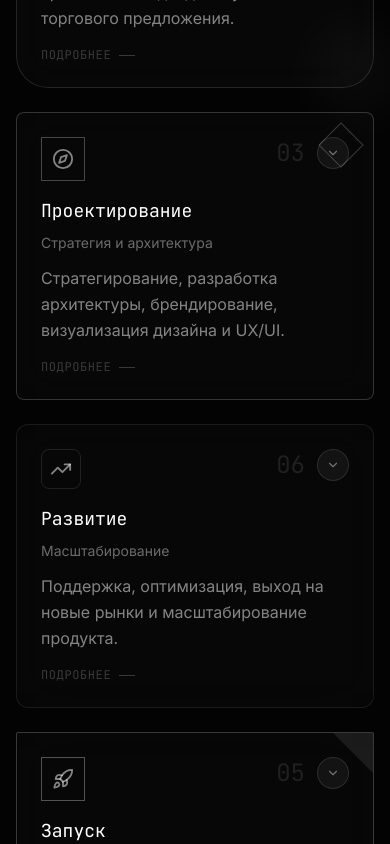
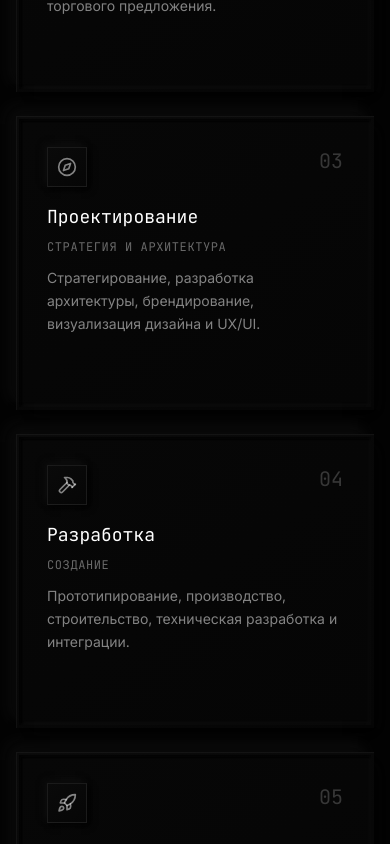
Before and after one commit to TimurSama/foxampy, a Next.js app: page / in a window 390 px wide. Shown: the part 1800-2644 px from the top of the page. Built offline with nearby package versions, Linux system fonts and the light colour scheme.

Commit message:
refactor: ProcessRoadmap neomorphism style, no framer-motion animations, inner border contract animation on click

```diff
--- a/components/sections/ProcessRoadmap.tsx
+++ b/components/sections/ProcessRoadmap.tsx
@@ -1,17 +1,14 @@
 "use client";
 
-import { motion, AnimatePresence } from 'framer-motion';
+import { useState } from 'react';
 import { useI18n } from '@/lib/i18n/context';
-import { useState } from 'react';
 import {
   Search,
   Lightbulb,
   Compass,
   Hammer,
   Rocket,
-  TrendingUp,
-  ChevronDown,
-  X
+  TrendingUp
 } from 'lucide-react';
 
 interface Stage {
@@ -22,17 +19,17 @@ interface Stage {
   description: string;
   details: string[];
   number: string;
-  style: 'neural' | 'organic' | 'geometric' | 'fluid' | 'crystalline' | 'minimal';
 }
 
 export default function ProcessRoadmap() {
   const { language } = useI18n();
-  const [expandedCard, setExpandedCard] = useState<string | null>(null);
+  const [activeCard, setActiveCard] = useState<string | null>(null);
+  const [animatingCard, setAnimatingCard] = useState<string | null>(null);
 
   const stages: Stage[] = [
     {
       id: 'discovery',
-      icon: <Search size={22} />,
+      icon: <Search size={20} />,
       title: language === 'ru' ? 'Исследование' : 'Discovery',
       subtitle: language === 'ru' ? 'Анализ и аудит' : 'Analysis & Audit',
       description: language === 'ru'
@@ -51,12 +48,11 @@ export default function ProcessRoadmap() {
         'Audit of existing solutions',
         'Hypothesis formation'
       ],
-      number: '01',
-      style: 'neural'
+      number: '01'
     },
     {
       id: 'concept',
-      icon: <Lightbulb size={22} />,
+      icon: <Lightbulb size={20} />,
       title: language === 'ru' ? 'Концепция' : 'Concept',
       subtitle: language === 'ru' ? 'Идея и позиционирование' : 'Idea & Positioning',
       description: language === 'ru'
@@ -75,12 +71,11 @@ export default function ProcessRoadmap() {
         'Creating moodboards',
         'Formulating UVP'
       ],
-      number: '02',
-      style: 'organic'
+      number: '02'
     },
     {
       id: 'design',
-      icon: <Compass size={22} />,
+      icon: <Compass size={20} />,
       title: language === 'ru' ? 'Проектирование' : 'Design',
       subtitle: language === 'ru' ? 'Стратегия и архитектура' : 'Strategy & Architecture',
       description: language === 'ru'
@@ -99,12 +94,11 @@ export default function ProcessRoadmap() {
         'UX/UI prototypes',
         'Visual guidelines'
       ],
-      number: '03',
-      style: 'geometric'
+      number: '03'
     },
     {
       id: 'development',
-      icon: <Hammer size={22} />,
+      icon: <Hammer size={20} />,
       title: language === 'ru' ? 'Разработка' : 'Development',
       subtitle: language === 'ru' ? 'Создание' : 'Creation',
       description: language === 'ru'
@@ -123,12 +117,11 @@ export default function ProcessRoadmap() {
         'System integration',
         'Testing and QA'
       ],
-      number: '04',
-      style: 'fluid'
+      number: '04'
     },
     {
       id: 'launch',
-      icon: <Rocket size={22} />,
+      icon: <Rocket size={20} />,
       title: language === 'ru' ? 'Запуск' : 'Launch',
       subtitle: language === 'ru' ? 'Релиз' : 'Release',
       description: language === 'ru'
@@ -147,12 +140,11 @@ export default function ProcessRoadmap() {
         'Product launch',
         'Feedback collection'
       ],
-      number: '05',
-      style: 'crystalline'
+      number: '05'
     },
     {
       id: 'evolution',
-      icon: <TrendingUp size={22} />,
+      icon: <TrendingUp size={20} />,
       title: language === 'ru' ? 'Развитие' : 'Evolution',
       subtitle: language === 'ru' ? 'Масштабирование' : 'Scaling',
       description: language === 'ru'
@@ -171,199 +163,222 @@ export default function ProcessRoadmap() {
         'New features',
         'Long-term strategy'
       ],
-      number: '06',
-      style: 'minimal'
+      number: '06'
     }
   ];
 
-  const getCardBorderStyles = (style: Stage['style']) => {
-    switch (style) {
-      case 'neural': return 'border-white/[0.15] rounded-2xl';
-      case 'organic': return 'border-white/[0.12] rounded-[2rem]';
-      case 'geometric': return 'border-white/[0.18] rounded-lg';
-      case 'fluid': return 'border-white/[0.1] rounded-[1.5rem_0.5rem]';
-      case 'crystalline': return 'border-white/[0.2] rounded-sm';
-      case 'minimal': return 'border-white/[0.08] rounded-xl';
-      default: return 'border-white/10 rounded-xl';
-    }
-  };
+  const handleCardClick = (stageId: string) => {
+    if (animatingCard) return;
 
-  const getIconContainerStyles = (style: Stage['style']) => {
-    switch (style) {
-      case 'neural': return 'w-12 h-12 rounded-full border border-white/20';
-      case 'organic': return 'w-12 h-12 rounded-2xl border border-white/15';
-      case 'geometric': return 'w-11 h-11 border border-white/25';
-      case 'fluid': return 'w-12 h-12 rounded-full bg-white/[0.05]';
-      case 'crystalline': return 'w-11 h-11 border border-white/30';
-      case 'minimal': return 'w-10 h-10 rounded-lg border border-white/10';
-      default: return 'w-11 h-11 border border-white/20';
-    }
-  };
+    setAnimatingCard(stageId);
 
-  const StageCard = ({ stage, index }: { stage: Stage; index: number }) => {
-    const isExpanded = expandedCard === stage.id;
+    // Переключаем контент в середине анимации
+    setTimeout(() => {
+      setActiveCard(prev => prev === stageId ? null : stageId);
+    }, 150);
 
-    return (
-      <motion.div
-        initial={{ opacity: 0, y: 30 }}
-        whileInView={{ opacity: 1, y: 0 }}
-        viewport={{ once: true }}
-        transition={{ delay: index * 0.1, duration: 0.5 }}
-        layout
-        className={`relative cursor-pointer border bg-white/[0.02] backdrop-blur-xl
-                    transition-all duration-500 hover:bg-white/[0.04]
-                    ${getCardBorderStyles(stage.style)}
-                    ${isExpanded ? 'bg-white/[0.05]' : ''}
-                   `}
-        onClick={() => setExpandedCard(isExpanded ? null : stage.id)}
-      >
-        {/* Style-specific decorations */}
-        {stage.style === 'neural' && !isExpanded && (
-          <div className="absolute top-3 right-3 w-16 h-16 opacity-20 pointer-events-none">
-            <div className="absolute inset-0 border border-white/30 rounded-full" />
-            <div className="absolute inset-2 border border-white/20 rounded-full" />
-            <div className="absolute inset-4 border border-white/10 rounded-full" />
-          </div>
-        )}
-        {stage.style === 'organic' && (
-          <div className="absolute -bottom-8 -right-8 w-24 h-24 bg-white/[0.03] rounded-full blur-xl pointer-events-none" />
-        )}
-        {stage.style === 'geometric' && !isExpanded && (
-          <div className="absolute top-4 right-4 w-8 h-8 border border-white/20 rotate-45 pointer-events-none" />
-        )}
-        {stage.style === 'fluid' && (
-          <div className="absolute bottom-0 left-0 right-0 h-1/3 bg-gradient-to-t from-white/[0.05] to-transparent pointer-events-none"
-               style={{ borderRadius: 'inherit' }} />
-        )}
-        {stage.style === 'crystalline' && !isExpanded && (
-          <div className="absolute top-0 right-0 w-0 h-0 border-t-[40px] border-t-white/[0.08] border-l-[40px] border-l-transparent pointer-events-none" />
-        )}
-
-        <div className="relative z-10 p-6">
-          {/* Header - Always visible */}
-          <div className="flex items-start justify-between mb-4">
-            <div className={`flex items-center justify-center text-white/50 ${getIconContainerStyles(stage.style)}`}>
-              {stage.icon}
-            </div>
-            <div className="flex items-center gap-3">
-              <span className="font-mono text-2xl text-white/10">{stage.number}</span>
-              {/* Expand/Collapse indicator */}
-              <motion.div
-                animate={{ rotate: isExpanded ? 180 : 0 }}
-                transition={{ duration: 0.3 }}
-                className="w-8 h-8 flex items-center justify-center rounded-full bg-white/[0.05] border border-white/10"
-              >
-                {isExpanded ? <X size={14} className="text-white/60" /> : <ChevronDown size={14} className="text-white/40" />}
-              </motion.div>
-            </div>
-          </div>
-
-          {/* Basic Content - Always visible */}
-          <div>
-            <h3 className="text-lg md:text-xl font-mono text-white mb-2">
-              {stage.title}
-            </h3>
-            <p className="text-sm text-white/40 mb-3">
-              {stage.subtitle}
-            </p>
-            <p className="text-base text-white/50 leading-relaxed">
-              {stage.description}
-            </p>
-          </div>
-
-          {/* Expanded Content - Details list */}
-          <AnimatePresence>
-            {isExpanded && (
-              <motion.div
-                initial={{ opacity: 0, height: 0 }}
-                animate={{ opacity: 1, height: 'auto' }}
-                exit={{ opacity: 0, height: 0 }}
-                transition={{ duration: 0.3, ease: "easeInOut" }}
-                className="overflow-hidden"
-              >
-                <div className="pt-6 mt-6 border-t border-white/10">
-                  <ul className="space-y-3">
-                    {stage.details.map((detail, idx) => (
-                      <motion.li
-                        key={idx}
-                        className="flex items-start gap-3 text-base text-white/60"
-                        initial={{ opacity: 0, x: -10 }}
-                        animate={{ opacity: 1, x: 0 }}
-                        transition={{ delay: idx * 0.05 }}
-                      >
-                        <span className="w-1.5 h-1.5 rounded-full bg-white/50 mt-2 flex-shrink-0" />
-                        <span>{detail}</span>
-                      </motion.li>
-                    ))}
-                  </ul>
-
-                  {/* Methodology note */}
-                  <div className="mt-4 pt-4 border-t border-white/10">
-                    <p className="text-xs text-white/30 font-mono uppercase tracking-wider">
-                      {language === 'ru' ? 'Методология' : 'Methodology'}
-                    </p>
-                  </div>
-                </div>
-              </motion.div>
-            )}
-          </AnimatePresence>
-
-          {/* Click hint - shown when not expanded */}
-          {!isExpanded && (
-            <div className="flex items-center gap-2 text-white/20 mt-4">
-              <span className="text-xs font-mono uppercase tracking-wider">
-                {language === 'ru' ? 'Подробнее' : 'Details'}
-              </span>
-              <div className="w-4 h-px bg-white/20" />
-            </div>
-          )}
-        </div>
-      </motion.div>
-    );
+    // Сбрасываем анимацию
+    setTimeout(() => {
+      setAnimatingCard(null);
+    }, 300);
   };
 
   return (
     <section id="process" className="px-4 py-20 md:py-28">
       <div className="max-w-6xl mx-auto">
         {/* Header */}
-        <motion.div
-          initial={{ opacity: 0, y: 20 }}
-          whileInView={{ opacity: 1, y: 0 }}
-          viewport={{ once: true }}
-          transition={{ duration: 0.5 }}
-          className="text-center mb-16"
-        >
+        <div className="text-center mb-16">
           <h2 className="text-2xl md:text-3xl font-mono text-white mb-2">
             {language === 'ru' ? 'Полный цикл' : 'Full Cycle'}
           </h2>
           <p className="text-sm text-white/30 font-mono tracking-[0.2em] uppercase">
             {language === 'ru' ? 'от идеи до масштабирования' : 'from idea to scaling'}
           </p>
-        </motion.div>
+        </div>
 
         {/* Grid */}
-        <div className="space-y-6">
-          {/* Row 1 */}
-          <div className="grid grid-cols-1 md:grid-cols-3 gap-6">
-            <StageCard stage={stages[0]} index={0} />
-            <StageCard stage={stages[1]} index={1} />
-            <StageCard stage={stages[2]} index={2} />
-          </div>
+        <div className="grid grid-cols-1 md:grid-cols-2 lg:grid-cols-3 gap-6">
+          {stages.map((stage) => {
+            const isActive = activeCard === stage.id;
+            const isAnimating = animatingCard === stage.id;
 
-          {/* Row 2 - reversed on desktop */}
-          <div className="grid grid-cols-1 md:grid-cols-3 gap-6">
-            <div className="md:order-3">
-              <StageCard stage={stages[5]} index={3} />
-            </div>
-            <div className="md:order-2">
-              <StageCard stage={stages[4]} index={4} />
-            </div>
-            <div className="md:order-1">
-              <StageCard stage={stages[3]} index={5} />
-            </div>
-          </div>
+            return (
+              <div
+                key={stage.id}
+                className="neo-card-container cursor-pointer"
+                onClick={() => handleCardClick(stage.id)}
+              >
+                {/* Внешняя рамка - неоморфизм */}
+                <div className="neo-card-outer">
+                  {/* Средняя рамка */}
+                  <div className="neo-card-middle">
+                    {/* Внутренняя рамка с анимацией */}
+                    <div className={`neo-card-inner ${isAnimating ? 'animate-contract' : ''}`}>
+                      {/* Контент */}
+                      <div className="neo-card-content">
+                        {/* Header с номером и иконкой */}
+                        <div className="flex items-start justify-between mb-4">
+                          <div className="neo-icon">
+                            {stage.icon}
+                          </div>
+                          <span className="font-mono text-xl text-white/20">{stage.number}</span>
+                        </div>
+
+                        {/* Текстовый контент с crossfade */}
+                        <div className="relative min-h-[140px]">
+                          {/* Front content */}
+                          <div className={`neo-text-front ${isActive ? 'opacity-0' : 'opacity-100'}`}>
+                            <h3 className="text-lg font-mono text-white mb-2">
+                              {stage.title}
+                            </h3>
+                            <p className="text-xs text-white/40 mb-3 font-mono uppercase tracking-wider">
+                              {stage.subtitle}
+                            </p>
+                            <p className="text-sm text-white/50 leading-relaxed">
+                              {stage.description}
+                            </p>
+                          </div>
+
+                          {/* Back content - детали */}
+                          <div className={`neo-text-back ${isActive ? 'opacity-100' : 'opacity-0'}`}>
+                            <h3 className="text-lg font-mono text-white mb-3">
+                              {stage.title}
+                            </h3>
+                            <ul className="space-y-2">
+                              {stage.details.map((detail, idx) => (
+                                <li key={idx} className="flex items-start gap-2 text-sm text-white/60">
+                                  <span className="w-1 h-1 bg-white/40 mt-1.5 flex-shrink-0" />
+                                  <span>{detail}</span>
+                                </li>
+                              ))}
+                            </ul>
+                          </div>
+                        </div>
+                      </div>
+                    </div>
+                  </div>
+                </div>
+              </div>
+            );
+          })}
         </div>
       </div>
+
+      <style jsx>{`
+        .neo-card-container {
+          position: relative;
+        }
+
+        .neo-card-outer {
+          background: linear-gradient(145deg, #0a0a0a, #050505);
+          padding: 3px;
+          box-shadow:
+            8px 8px 16px #020202,
+            -8px -8px 16px #0c0c0c,
+            inset 1px 1px 1px rgba(255,255,255,0.05);
+        }
+
+        .neo-card-middle {
+          background: linear-gradient(145deg, #080808, #040404);
+          padding: 2px;
+          box-shadow:
+            inset 2px 2px 4px rgba(0,0,0,0.8),
+            inset -2px -2px 4px rgba(255,255,255,0.03);
+        }
+
+        .neo-card-inner {
+          background: #060606;
+          padding: 2px;
+          box-shadow:
+            inset 1px 1px 2px rgba(0,0,0,0.9),
+            inset -1px -1px 2px rgba(255,255,255,0.02);
+          transition: all 0.15s ease-out;
+        }
+
+        .neo-card-inner.animate-contract {
+          animation: contractRelease 0.3s ease-in-out;
+        }
+
+        @keyframes contractRelease {
+          0% {
+            transform: scale(1);
+            box-shadow:
+              inset 1px 1px 2px rgba(0,0,0,0.9),
+              inset -1px -1px 2px rgba(255,255,255,0.02);
+          }
+          50% {
+            transform: scale(0.96);
+            box-shadow:
+              inset 4px 4px 8px rgba(0,0,0,1),
+              inset -4px -4px 8px rgba(255,255,255,0.05);
+          }
+          100% {
+            transform: scale(1);
+            box-shadow:
+              inset 1px 1px 2px rgba(0,0,0,0.9),
+              inset -1px -1px 2px rgba(255,255,255,0.02);
+          }
+        }
+
+        .neo-card-content {
+          padding: 24px;
+          background: linear-gradient(145deg, #070707, #050505);
+          min-height: 280px;
+          display: flex;
+          flex-direction: column;
+        }
+
+        .neo-icon {
+          width: 40px;
+          height: 40px;
+          display: flex;
+          align-items: center;
+          justify-content: center;
+          color: rgba(255,255,255,0.5);
+          background: linear-gradient(145deg, #0a0a0a, #060606);
+          box-shadow:
+            3px 3px 6px #020202,
+            -3px -3px 6px #0e0e0e;
+          border: 1px solid rgba(255,255,255,0.08);
+        }
+
+        .neo-text-front,
+        .neo-text-back {
+          position: absolute;
+          top: 0;
+          left: 0;
+          right: 0;
+          transition: opacity 0.15s ease-out;
+        }
+
+        .neo-text-front {
+          pointer-events: none;
+        }
+
+        .neo-text-back {
+          opacity: 0;
+          pointer-events: none;
+        }
+
+        .neo-text-back.opacity-100 {
+          pointer-events: auto;
+        }
+
+        /* Hover эффект только на рамку */
+        .neo-card-container:hover .neo-card-outer {
+          box-shadow:
+            10px 10px 20px #020202,
+            -10px -10px 20px #0e0e0e,
+            inset 1px 1px 1px rgba(255,255,255,0.08);
+        }
+
+        .neo-card-container:hover .neo-icon {
+          box-shadow:
+            4px 4px 8px #020202,
+            -4px -4px 8px #0f0f0f;
+          color: rgba(255,255,255,0.7);
+        }
+      `}</style>
     </section>
   );
 }
```
Also changed, not shown: 4 other files (tests, documents, lock files or other folders).
